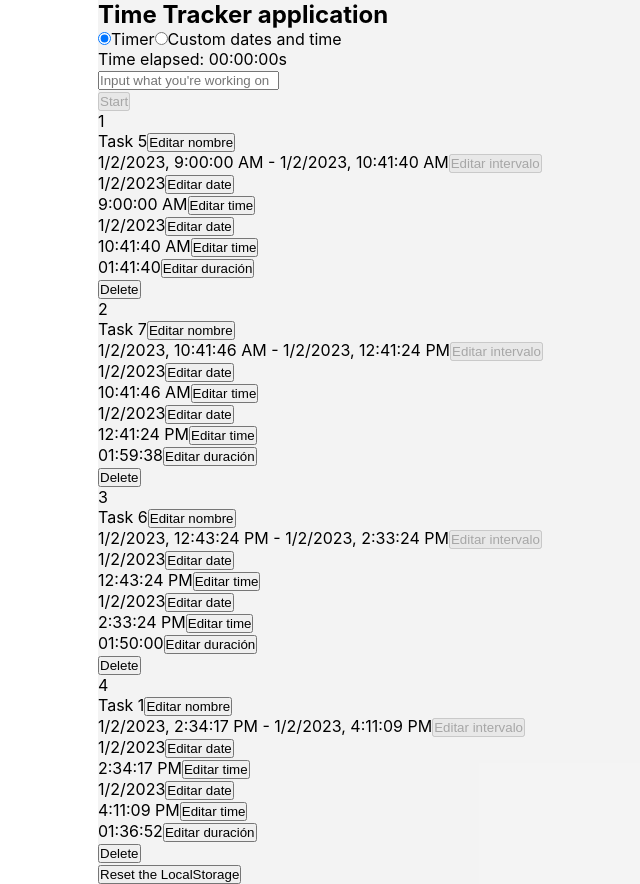
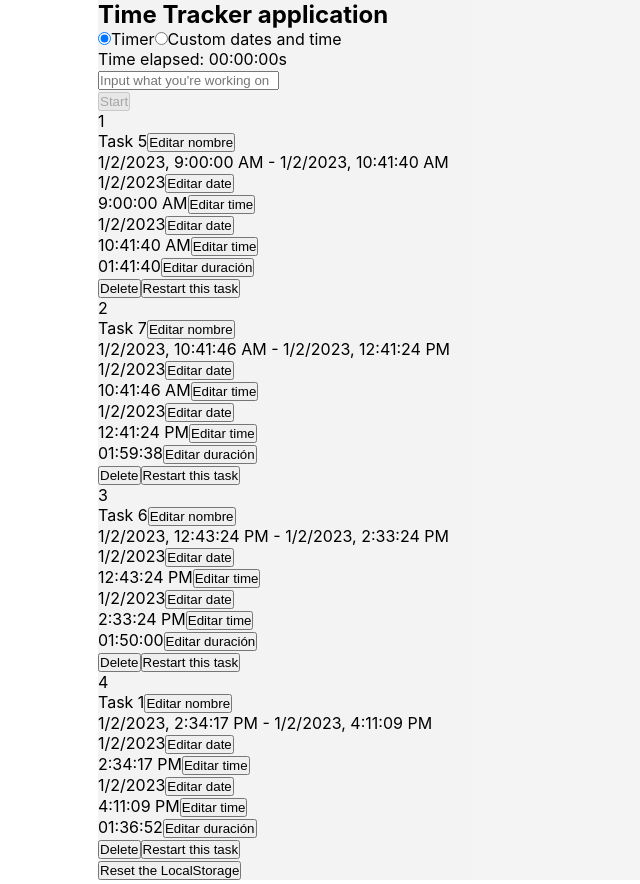
Before and after one commit to carlos-quintana/time-tracker, a React (Create React App) app: page / in a window 1280 px wide. Shown: the whole page, without its empty margins (30-670 px from the left). Built offline with nearby package versions, Linux system fonts and the light colour scheme.

Commit message:
Implemented functionality to restart a preexisting task

```diff
--- a/src/components/App.jsx
+++ b/src/components/App.jsx
@@ -118,6 +118,8 @@ export default function App() {
         entriesList={entriesList !== INITIAL_ENTRIES_STATE ? entriesList : []}
         editEntry={editEntry}
         deleteEntry={deleteEntry}
+        currentRunningTask={currentRunningTask}
+        setCurrentRunningTask={setCurrentRunningTask}
       />
       <button onClick={resetAppData}> Reset the LocalStorage </button>
     </div>
--- a/src/components/DisplayEntryRow.jsx
+++ b/src/components/DisplayEntryRow.jsx
@@ -4,7 +4,7 @@ import DisplayEntryDuration from "./DisplayEntryDuration"
 import DisplayEntryDate from "./DisplayEntryDate"
 import DisplayEntryTime from "./DisplayEntryTime"
 
-const DisplayEntryRow = ({ entry, editEntry, deleteEntry }) => {
+const DisplayEntryRow = ({ entry, editEntry, deleteEntry, currentRunningTask, setCurrentRunningTask }) => {
 
     const handleNameUpdate = newName => {
         console.log(`Updating the name of the entry ${entry.id},
@@ -21,6 +21,13 @@ const DisplayEntryRow = ({ entry, editEntry, deleteEntry }) => {
 
     const handleDeleteEntry = () => deleteEntry(entry.id)
 
+    const handleRestartEntry = () => {
+        if (currentRunningTask)
+            alert("There is an active task currently running in the timer. To restart this task please stop the active task")  // <- Change for a modal in the future
+         else
+         setCurrentRunningTask({ name: entry.name, starterTimestamp: Date.now() })
+    }
+
     return (
         <div>
             {/* Entry id */}
@@ -36,9 +43,6 @@ const DisplayEntryRow = ({ entry, editEntry, deleteEntry }) => {
             {/* Entry start and end datetimes */}
             <div>
                 {(new Date(entry.interval.start)).toLocaleString()} - {(new Date(entry.interval.end)).toLocaleString()}
-                <button disabled>
-                    Editar intervalo
-                </button>
             </div>
             <div>
                 <DisplayEntryDate
@@ -83,8 +87,16 @@ const DisplayEntryRow = ({ entry, editEntry, deleteEntry }) => {
             {/* Entry delete button */}
             <button
                 onClick={() => handleDeleteEntry()}
-                disabled={false}>
+                disabled={false}
+            >
                 Delete
+            </button>
+            {/* Restart this entry button */}
+            <button
+                onClick={handleRestartEntry}
+                // disabled={currentRunningTask}
+            >
+                Restart this task
             </button>
         </div>
     );
--- a/src/components/InputTimer.jsx
+++ b/src/components/InputTimer.jsx
@@ -22,9 +22,9 @@ const InputTimer = ({ handleSubmit, currentRunningTask, setCurrentRunningTask })
             console.log("There is a task currently running so it will be assigned to the values of the form")
             setFormNewEntryName(currentRunningTask.name)
             console.log(`Assignned the name ${currentRunningTask.name}`)
-            starterTimestamp.current = currentRunningTask.initialTimestamp
-            console.log(`Assignned the starterTimestamp ${currentRunningTask.initialTimestamp}`)
-            let initialSeconds = Math.floor((Date.now() - currentRunningTask.initialTimestamp) / 1000 * (1000 / TIMER_INTERVAL_MS))
+            starterTimestamp.current = currentRunningTask.starterTimestamp
+            console.log(`Assignned the starterTimestamp ${currentRunningTask.starterTimestamp}`)
+            let initialSeconds = Math.floor((Date.now() - currentRunningTask.starterTimestamp) / 1000 * (1000 / TIMER_INTERVAL_MS))
             setSecondsToDisplay(initialSeconds)
             console.log(`Assignned the initial seconds value to ${initialSeconds} `)
             setTimerStatus("running")
--- a/src/components/PanelData.jsx
+++ b/src/components/PanelData.jsx
@@ -1,6 +1,6 @@
 import DisplayEntryRow from "./DisplayEntryRow";
 
-const PanelData = ({ entriesList, editEntry, deleteEntry }) => {
+const PanelData = ({ entriesList, editEntry, deleteEntry, currentRunningTask, setCurrentRunningTask }) => {
 
     return (
         <div>
@@ -10,7 +10,10 @@ const PanelData = ({ entriesList, editEntry, deleteEntry }) => {
                         key={i}
                         entry={entry}
                         deleteEntry={() => deleteEntry(entry.id)}
-                        editEntry={editEntry} />
+                        editEntry={editEntry}
+                        currentRunningTask={currentRunningTask}
+                        setCurrentRunningTask={setCurrentRunningTask}
+                    />
                 )
             }
         </div>
```
